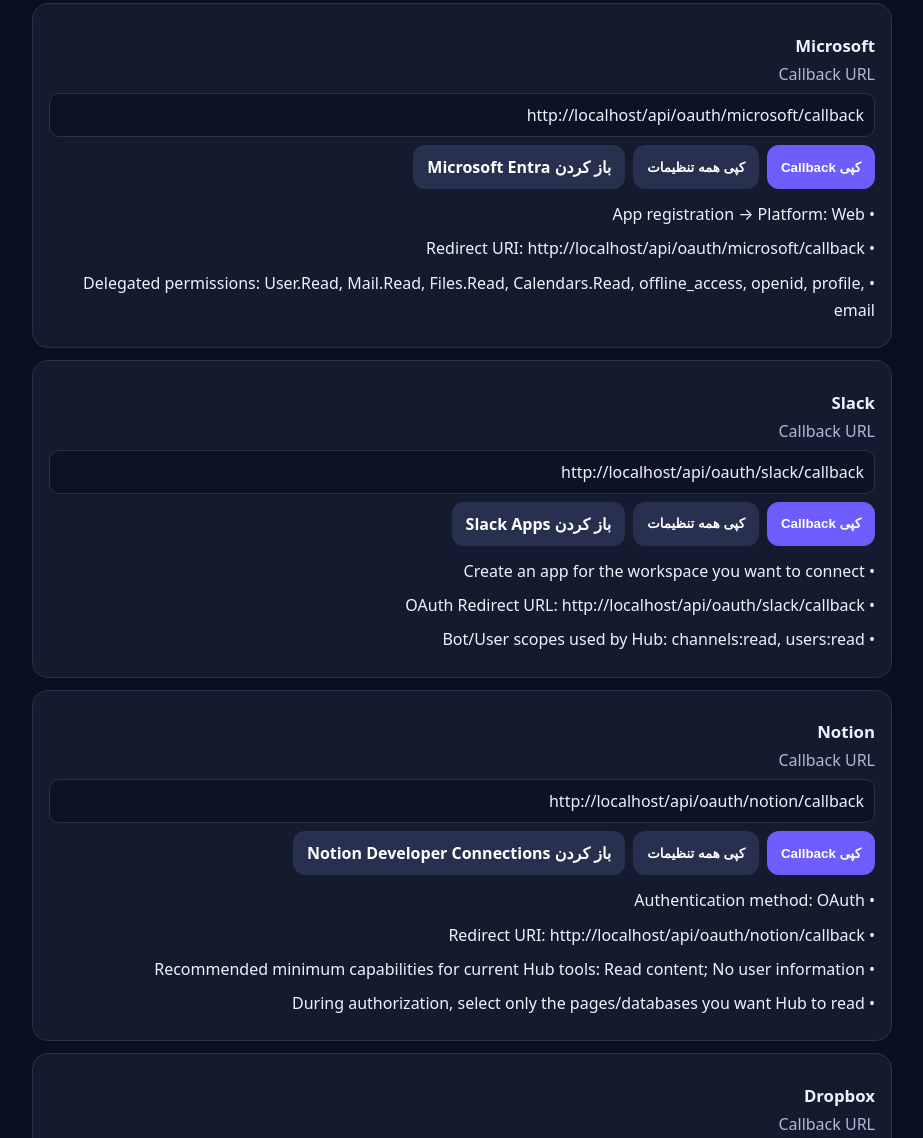
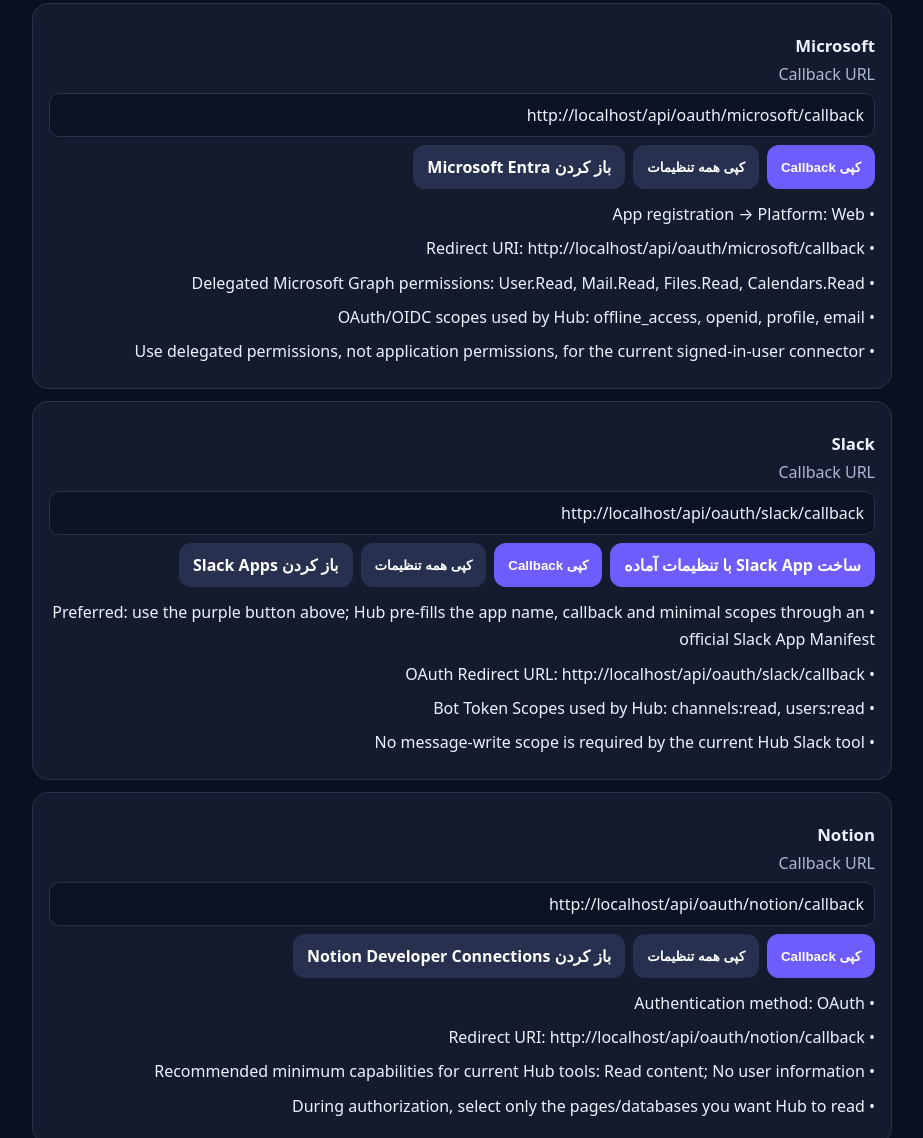
Before and after one commit to yasinyasin2338-max/ARIA, a website: page tts-pocket/provider-setup.html in a window 1280 px wide. Shown: the part 1014-2152 px from the top of the page, without its empty margins (178-1101 px from the left). Drawn offline with Linux system fonts and the light colour scheme.

Commit message:
ux: add one-click prefilled Slack OAuth app manifest

```diff
--- a/tts-pocket/provider-setup.html
+++ b/tts-pocket/provider-setup.html
@@ -19,6 +19,13 @@
 <script>
 const origin=location.origin;
 document.getElementById('base').textContent=origin;
+const slackManifest={
+ display_information:{name:'Universal AI Tool Hub',description:'Read-only Slack connector for Universal AI Tool Hub'},
+ features:{bot_user:{display_name:'Universal AI Tool Hub',always_online:false}},
+ oauth_config:{redirect_urls:[origin+'/api/oauth/slack/callback'],scopes:{bot:['channels:read','users:read']}},
+ settings:{org_deploy_enabled:false,socket_mode_enabled:false,token_rotation_enabled:false}
+};
+const slackManifestUrl='https://api.slack.com/apps?new_app=1&manifest_json='+encodeURIComponent(JSON.stringify(slackManifest));
 const providers=[
  {k:'github',n:'GitHub',url:'https://github.com/settings/applications/new',label:'ساخت OAuth App در GitHub',fields:[
   'Application name: Universal AI Tool Hub',
@@ -35,12 +42,15 @@
  {k:'microsoft',n:'Microsoft',url:'https://entra.microsoft.com/',label:'Microsoft Entra',fields:[
   'App registration → Platform: Web',
   'Redirect URI: '+origin+'/api/oauth/microsoft/callback',
-  'Delegated permissions: User.Read, Mail.Read, Files.Read, Calendars.Read, offline_access, openid, profile, email'
+  'Delegated Microsoft Graph permissions: User.Read, Mail.Read, Files.Read, Calendars.Read',
+  'OAuth/OIDC scopes used by Hub: offline_access, openid, profile, email',
+  'Use delegated permissions, not application permissions, for the current signed-in-user connector'
  ]},
- {k:'slack',n:'Slack',url:'https://api.slack.com/apps',label:'Slack Apps',fields:[
-  'Create an app for the workspace you want to connect',
+ {k:'slack',n:'Slack',url:'https://api.slack.com/apps',label:'Slack Apps',actionUrl:slackManifestUrl,actionLabel:'ساخت Slack App با تنظیمات آماده',fields:[
+  'Preferred: use the purple button above; Hub pre-fills the app name, callback and minimal scopes through an official Slack App Manifest',
   'OAuth Redirect URL: '+origin+'/api/oauth/slack/callback',
-  'Bot/User scopes used by Hub: channels:read, users:read'
+  'Bot Token Scopes used by Hub: channels:read, users:read',
+  'No message-write scope is required by the current Hub Slack tool'
  ]},
  {k:'notion',n:'Notion',url:'https://app.notion.com/developers/connections',label:'Notion Developer Connections',fields:[
   'Authentication method: OAuth',
@@ -54,12 +64,14 @@
   'App name: Universal AI Tool Hub',
   'OAuth 2 Redirect URI: '+origin+'/api/oauth/dropbox/callback',
   'Permissions: account_info.read, files.metadata.read, files.content.read, sharing.read',
+  'Hub requests token_access_type=offline so Dropbox can issue a refresh token',
   'No write permission is required by the current Hub Dropbox tool'
  ]},
  {k:'atlassian',n:'Atlassian',url:'https://developer.atlassian.com/console/myapps/',label:'Atlassian Developer Console',fields:[
   'OAuth 2.0 (3LO)',
   'Callback URL: '+origin+'/api/oauth/atlassian/callback',
-  'Scopes used by Hub: read:jira-work, read:jira-user, read:space:confluence, offline_access'
+  'Scopes used by Hub: read:jira-work, read:jira-user, read:space:confluence, offline_access',
+  'Authorization audience used by Hub: api.atlassian.com; prompt=consent'
  ]}
 ];
 function esc(s){return s.replace(/[&<>"']/g,c=>({'&':'&amp;','<':'&lt;','>':'&gt;','"':'&quot;',"'":'&#039;'}[c]))}
@@ -69,7 +81,8 @@
  const cb=origin+'/api/oauth/'+p.k+'/callback';
  const all=[...p.fields].join('\n');
  const div=document.createElement('section'); div.className='card';
- div.innerHTML=`<h2>${esc(p.n)}</h2><div class="muted">Callback URL</div><div class="cb">${esc(cb)}</div><div class="row"><button class="copy-cb">کپی Callback</button><button class="copy-all secondary">کپی همه تنظیمات</button><a class="btn secondary" target="_blank" rel="noopener" href="${p.url}">باز کردن ${esc(p.label)}</a></div><div style="margin-top:12px">${p.fields.map(x=>`<div class="step">• ${esc(x)}</div>`).join('')}</div>`;
+ const action=p.actionUrl?`<a class="btn" target="_blank" rel="noopener" href="${p.actionUrl}">${esc(p.actionLabel)}</a>`:'';
+ div.innerHTML=`<h2>${esc(p.n)}</h2><div class="muted">Callback URL</div><div class="cb">${esc(cb)}</div><div class="row">${action}<button class="copy-cb">کپی Callback</button><button class="copy-all secondary">کپی همه تنظیمات</button><a class="btn secondary" target="_blank" rel="noopener" href="${p.url}">باز کردن ${esc(p.label)}</a></div><div style="margin-top:12px">${p.fields.map(x=>`<div class="step">• ${esc(x)}</div>`).join('')}</div>`;
  div.querySelector('.copy-cb').onclick=e=>copyText(cb,e.currentTarget);
  div.querySelector('.copy-all').onclick=e=>copyText(all,e.currentTarget);
  root.appendChild(div);
```
